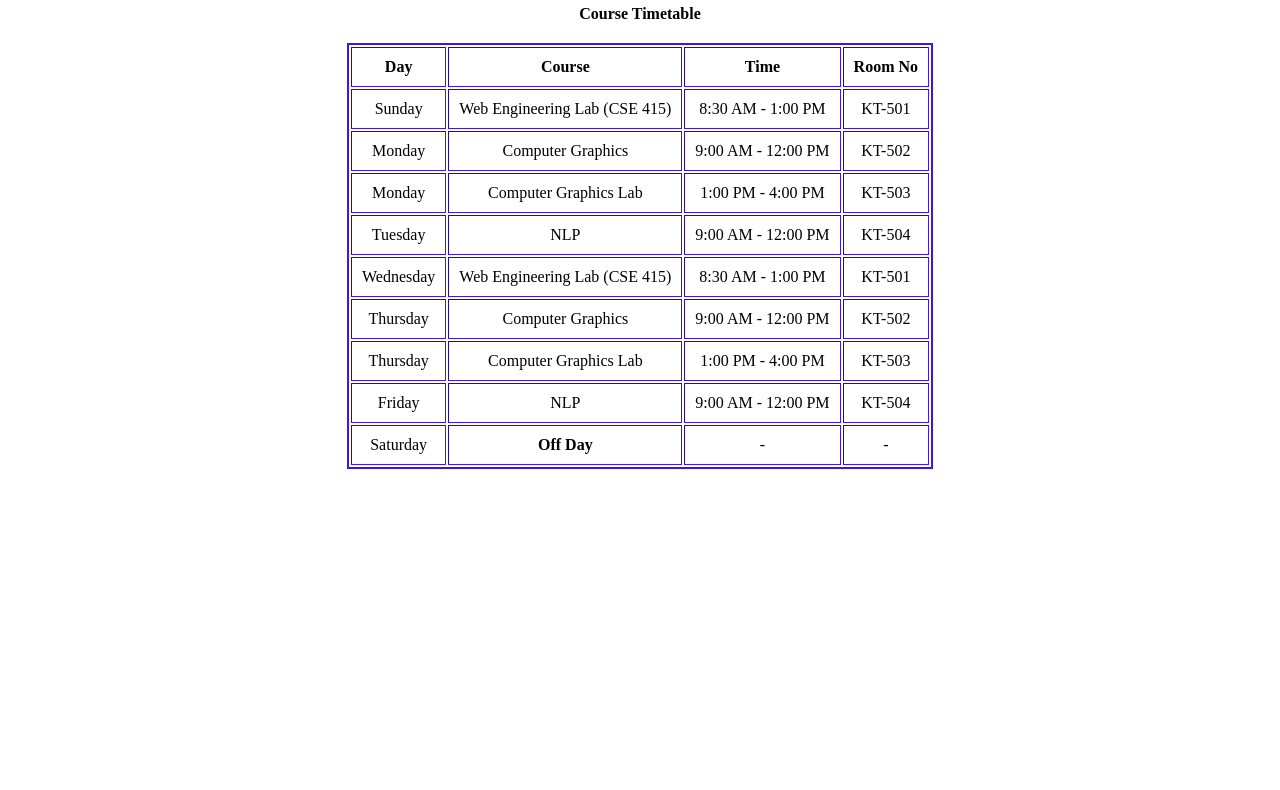
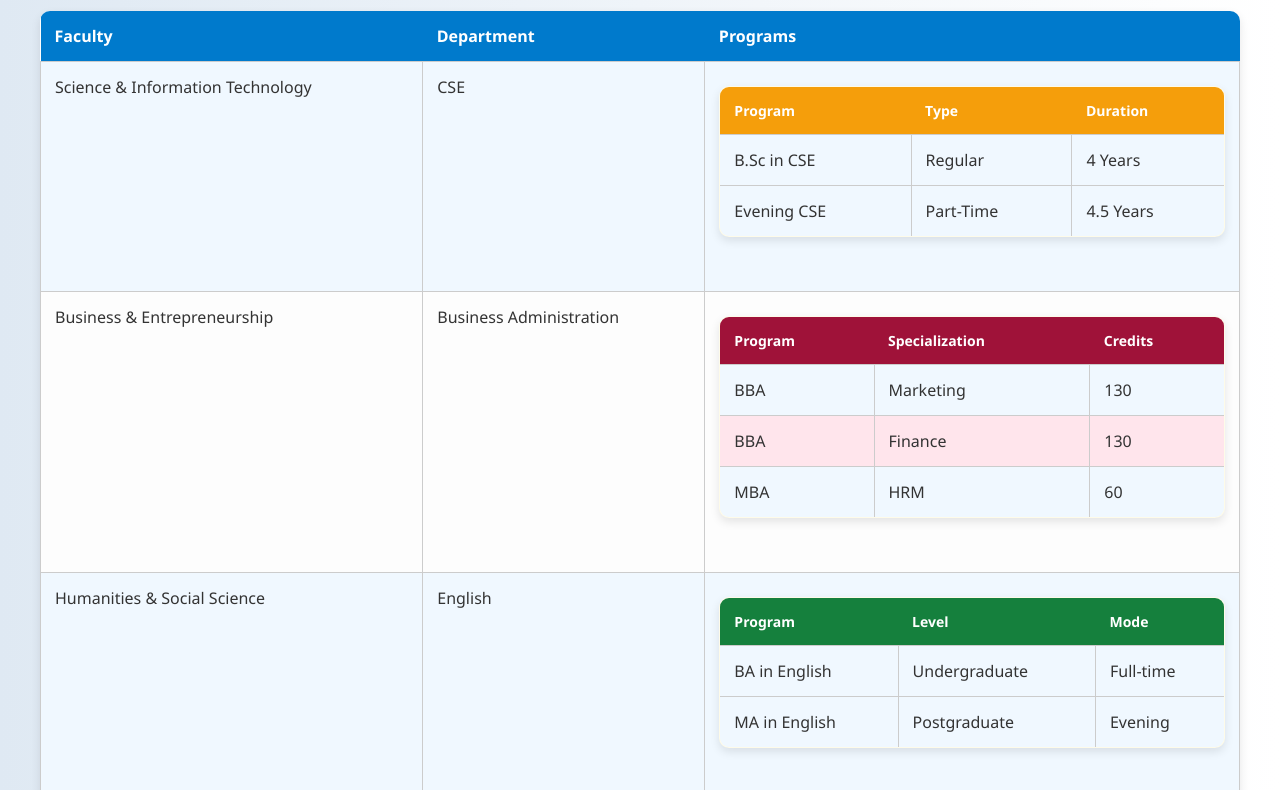
Before and after one commit to akashalamin10/Nested__Table, a plain HTML site: page index.html in a window 1280 px wide. Shown: the part 92-882 px from the top of the page. Before the commit the page ends 800 px from the top, so only its background shows below. Drawn offline with Linux system fonts and the light colour scheme.

Commit message:
Update index.html

```diff
--- a/index.html
+++ b/index.html
@@ -1,104 +1,210 @@
 <!DOCTYPE html>
 <html lang="en">
+<head>
+  <meta charset="UTF-8" />
+  <meta name="viewport" content="width=device-width, initial-scale=1.0"/>
+  <title>Daffodil International University Info</title>
+  <style>
+    * {
+      margin: 0;
+      padding: 0;
+      box-sizing: border-box;
+    }
 
-<head>
-    <meta charset="UTF-8">
-    <meta name="viewport"
-          content="width=device-width, initial-scale=1.0">
-    <title>Weekly Schedule</title>
-    <style>
     body {
-            text-align: center;
-            margin: 50px;
+      font-family: 'Segoe UI', Tahoma, Geneva, Verdana, sans-serif;
+      background: linear-gradient(to right, #dfe9f3, #ffffff);
+      padding: 40px;
+      color: #333;
     }
 
     h2 {
-            color: green;
+      text-align: center;
+      color: #0b3d91;
+      margin-bottom: 30px;
     }
 
     table {
-            border: 2px solid rgb(55, 22, 245);
-            margin: 20px auto;
+      width: 100%;
+      border-collapse: collapse;
+      background-color: #fff;
+      margin-bottom: 40px;
+      box-shadow: 0 4px 10px rgba(0,0,0,0.1);
+      border-radius: 10px;
+      overflow: hidden;
+    }
+
+    th {
+      background-color: #007acc;
+      color: white;
+      padding: 14px;
+      text-align: left;
+      font-size: 16px;
+    }
+
+    td {
+      padding: 14px;
+      border: 1px solid #ccc;
+      background: #fdfdfd;
+      vertical-align: top;
+    }
+
+    tr:nth-child(even) td {
+      background-color: #f0f8ff;
+    }
+
+    tr:hover td {
+      background-color: #e0f7ff;
+      transition: 0.3s;
     }
 
     table table {
-            border: 2px solid rgb(238, 19, 37);
-            margin: 10px auto;
+      margin-top: 10px;
+      width: 100%;
+      background-color: #fefbe9;
+      border: 1px solid #d9d7c3;
     }
 
-        td {
-            padding: 10px;
-            text-align: center;
+    table table th {
+      background-color: #f59e0b;
+      color: white;
+      font-size: 14px;
+    }
+
+    table table td {
+      background-color: #fff8dc;
+    }
+
+    .sub-table-2 th {
+      background-color: #9f1239;
+    }
+
+    .sub-table-2 td {
+      background-color: #ffe5ec;
+    }
+
+    .sub-table-3 th {
+      background-color: #15803d;
+    }
+
+    .sub-table-3 td {
+      background-color: #dcfce7;
     }
   </style>
 </head>
+<body>
 
-<body>
-    <h2>Weekly Schedule</h2>
-    <p><b>Course Timetable</b></p>
+  <h2>Daffodil International University - Academic Structure</h2>
 
-    <table border="2">
+  <table>
     <tr>
-            <td><b>Day</b></td>
-            <td><b>Course</b></td>
-            <td><b>Time</b></td>
-            <td><b>Room No</b></td>
+      <th>Faculty</th>
+      <th>Department</th>
+      <th>Programs</th>
+    </tr>
+
+    <tr>
+      <td>Science & Information Technology</td>
+      <td>CSE</td>
+      <td>
+        <table>
+          <tr>
+            <th>Program</th>
+            <th>Type</th>
+            <th>Duration</th>
           </tr>
           <tr>
-            <td>Sunday</td>
-            <td>Web Engineering Lab (CSE 415)</td>
-            <td>8:30 AM - 1:00 PM</td>
-            <td>KT-501</td>
+            <td>B.Sc in CSE</td>
+            <td>Regular</td>
+            <td>4 Years</td>
           </tr>
           <tr>
-            <td>Monday</td>
-            <td>Computer Graphics</td>
-            <td>9:00 AM - 12:00 PM</td>
-            <td>KT-502</td>
+            <td>Evening CSE</td>
+            <td>Part-Time</td>
+            <td>4.5 Years</td>
+          </tr>
+        </table>
+      </td>
+    </tr>
+
+    <tr>
+      <td>Business & Entrepreneurship</td>
+      <td>Business Administration</td>
+      <td>
+        <table class="sub-table-2">
+          <tr>
+            <th>Program</th>
+            <th>Specialization</th>
+            <th>Credits</th>
           </tr>
           <tr>
-            <td>Monday</td>
-            <td>Computer Graphics Lab</td>
-            <td>1:00 PM - 4:00 PM</td>
-            <td>KT-503</td>
+            <td>BBA</td>
+            <td>Marketing</td>
+            <td>130</td>
           </tr>
           <tr>
-            <td>Tuesday</td>
-            <td>NLP</td>
-            <td>9:00 AM - 12:00 PM</td>
-            <td>KT-504</td>
+            <td>BBA</td>
+            <td>Finance</td>
+            <td>130</td>
           </tr>
           <tr>
-            <td>Wednesday</td>
-            <td>Web Engineering Lab (CSE 415)</td>
-            <td>8:30 AM - 1:00 PM</td>
-            <td>KT-501</td>
+            <td>MBA</td>
+            <td>HRM</td>
+            <td>60</td>
+          </tr>
+        </table>
+      </td>
+    </tr>
+
+    <tr>
+      <td>Humanities & Social Science</td>
+      <td>English</td>
+      <td>
+        <table class="sub-table-3">
+          <tr>
+            <th>Program</th>
+            <th>Level</th>
+            <th>Mode</th>
           </tr>
           <tr>
-            <td>Thursday</td>
-            <td>Computer Graphics</td>
-            <td>9:00 AM - 12:00 PM</td>
-            <td>KT-502</td>
+            <td>BA in English</td>
+            <td>Undergraduate</td>
+            <td>Full-time</td>
           </tr>
           <tr>
-            <td>Thursday</td>
-            <td>Computer Graphics Lab</td>
-            <td>1:00 PM - 4:00 PM</td>
-            <td>KT-503</td>
+            <td>MA in English</td>
+            <td>Postgraduate</td>
+            <td>Evening</td>
+          </tr>
+        </table>
+      </td>
+    </tr>
+
+    <tr>
+      <td>Allied Health Sciences</td>
+      <td>Public Health</td>
+      <td>
+        <table class="sub-table-2">
+          <tr>
+            <th>Program</th>
+            <th>Type</th>
+            <th>Duration</th>
           </tr>
           <tr>
-            <td>Friday</td>
-            <td>NLP</td>
-            <td>9:00 AM - 12:00 PM</td>
-            <td>KT-504</td>
+            <td>MPH</td>
+            <td>Professional</td>
+            <td>2 Years</td>
           </tr>
           <tr>
-            <td>Saturday</td>
-            <td><b>Off Day</b></td>
-            <td>-</td>
-            <td>-</td>
+            <td>BPH</td>
+            <td>Undergraduate</td>
+            <td>4 Years</td>
           </tr>
         </table>
+      </td>
+    </tr>
+
+  </table>
+
 </body>
-
 </html>
```
Lines whose indentation alone changed are shown as unchanged.
